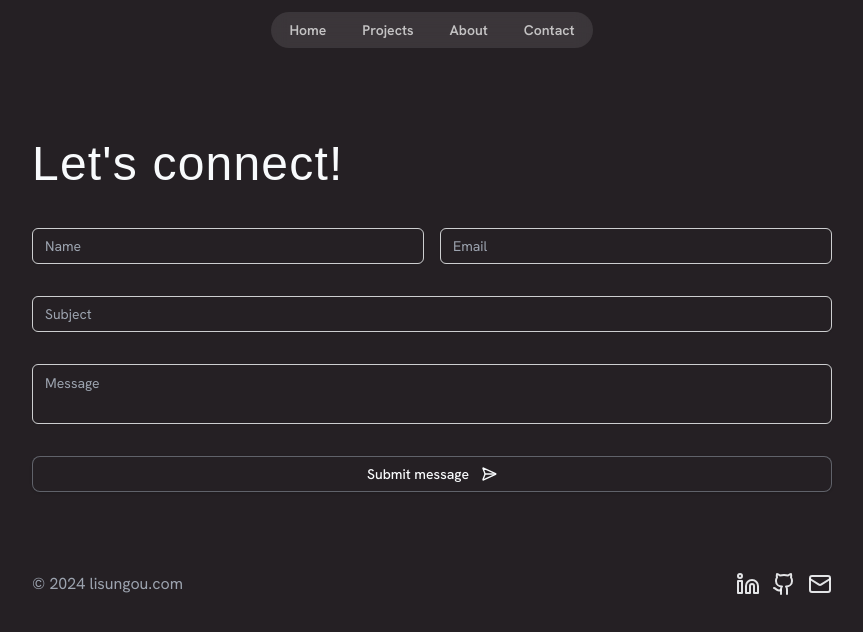
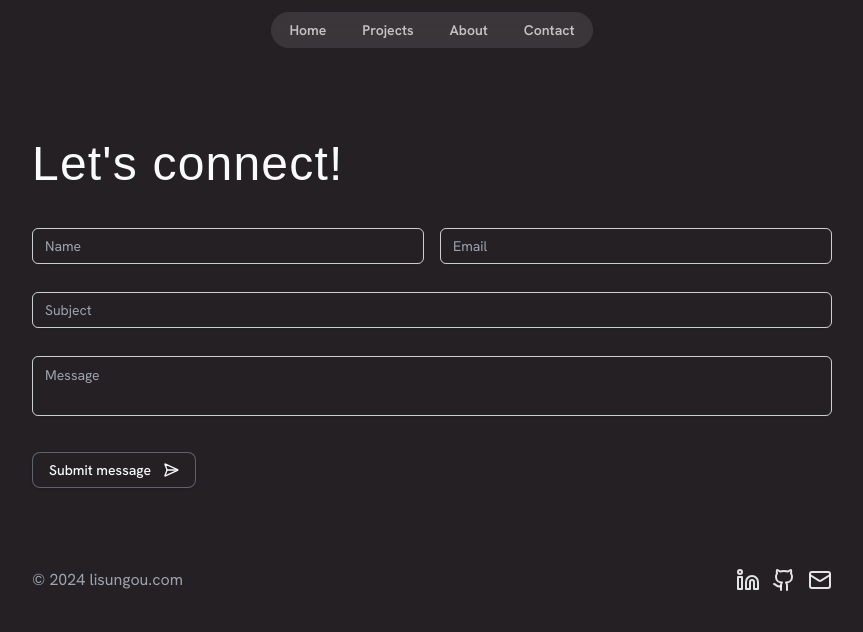
Before and after one commit to PeterOu8/Li-Sung-s-Portfolio, a Next.js app: page /contact in a window 1280 px wide. Shown: the top 632 px of the page, without its empty margins (208-1071 px from the left). Built offline with nearby package versions, Linux system fonts and the light colour scheme; a web font is replaced by a local one.

Commit message:
change form styling

```diff
--- a/src/components/ContactForm.tsx
+++ b/src/components/ContactForm.tsx
@@ -9,17 +9,14 @@ import { Input } from "./ui/input";
 import {
     Form,
     FormControl,
-    // FormDescription,
     FormField,
     FormItem,
-    // FormLabel,
     FormMessage,
 } from "@/components/ui/form";
 import { Textarea } from "@/components/ui/textarea"
 import { Button } from "./ui/button";
 import { toast } from "sonner";
-import { Loader, SendHorizontal } from "lucide-react";
-<Loader />
+import { LoaderCircle, SendHorizontal } from "lucide-react";
 
 type emailInput = z.infer<typeof ContactFormSchema>;
 
@@ -48,8 +45,8 @@ export const ContactForm = () => {
 
     return(
         <Form {...form}>
-            <form onSubmit={form.handleSubmit(processForm)} className="flex flex-col gap-8">
-                <div className="grid grid-cols-1 gap-4 md:grid-cols-2">
+            <form onSubmit={form.handleSubmit(processForm)} >
+                <div className="grid grid-cols-1 md:grid-cols-2 md:gap-4">
                     <FormField
                         control={form.control}
                         name="name"
@@ -80,7 +77,7 @@ export const ContactForm = () => {
                     control={form.control}
                     name="subject"
                     render={({ field }) => (
-                        <FormItem>
+                        <FormItem className="h-16">
                             <FormControl>
                                 <Input placeholder="Subject" {...field} />
                             </FormControl>
@@ -92,7 +89,7 @@ export const ContactForm = () => {
                     control={form.control}
                     name="message"
                     render={({ field }) => (
-                        <FormItem>
+                        <FormItem className="h-24">
                             <FormControl>
                                 <Textarea placeholder="Message" {...field} />
                             </FormControl>
@@ -104,7 +101,7 @@ export const ContactForm = () => {
                 {form.formState.isSubmitting? (
                     <div className="flex flex-row items-center gap-3">
                         <span>Submitting</span>
-                        <Loader />
+                        <LoaderCircle className="animate-spin"/>
                     </div>
                 ):(
                     <div className="flex flex-row items-center gap-3">
--- a/src/components/ui/form.tsx
+++ b/src/components/ui/form.tsx
@@ -80,7 +80,7 @@ const FormItem = React.forwardRef<
 
   return (
     <FormItemContext.Provider value={{ id }}>
-      <div ref={ref} className={cn("space-y-2", className)} {...props} />
+      <div ref={ref} className={cn("space-y-2 h-16", className)} {...props} />
     </FormItemContext.Provider>
   )
 })
@@ -157,7 +157,7 @@ const FormMessage = React.forwardRef<
     <p
       ref={ref}
       id={formMessageId}
-      className={cn("text-sm font-medium text-red-500", className)}
+      className={cn("text-sm font-medium text-red-500 leading-none ml-1", className)}
       {...props}
     >
       {body}
```
